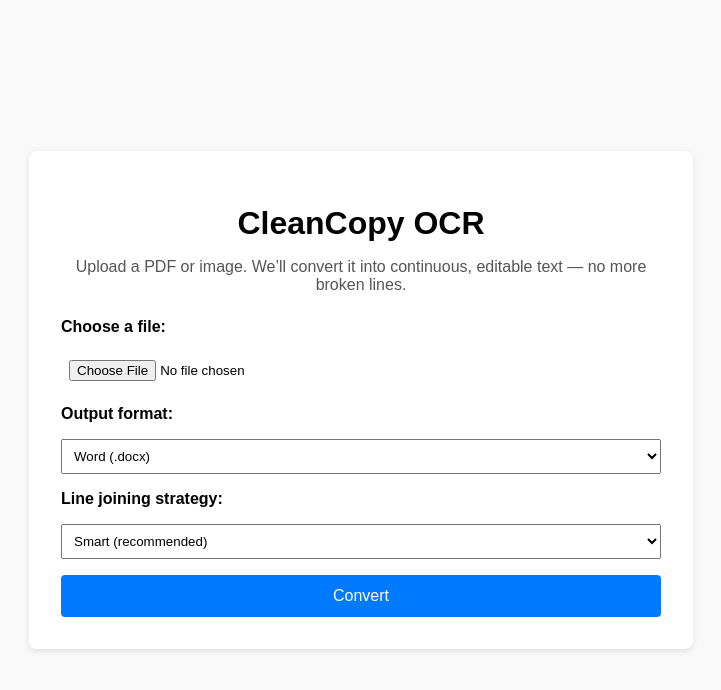
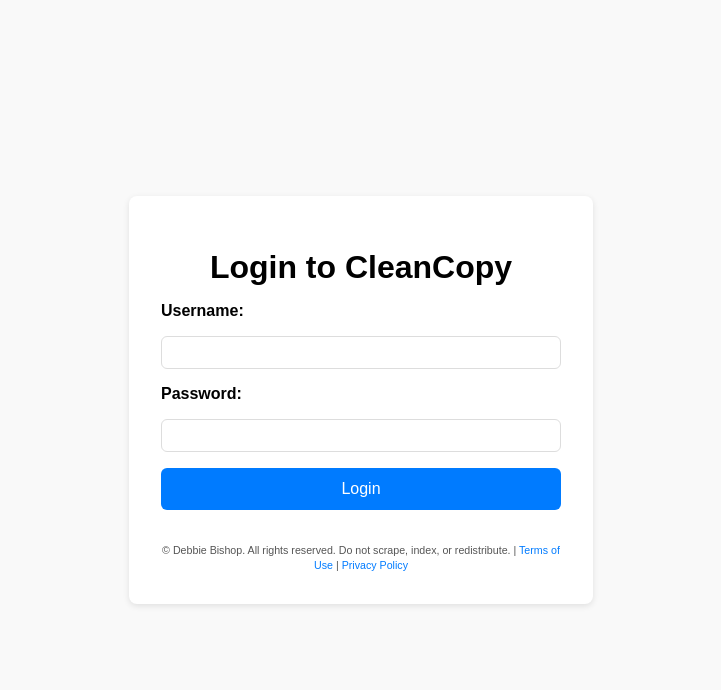
Before and after one commit to dbishop604/cleancopy_app, a Python web app: template templates/login.html in a window 1280 px wide. Shown: the top 690 px of the page, without its empty margins (279-1000 px from the left). Run offline with Jinja, Linux system fonts and the light colour scheme; the template is opened without the code that fills it, so the values that code supplies are empty.

Commit message:
Update login.html

```diff
--- a/templates/login.html
+++ b/templates/login.html
@@ -1,9 +1,9 @@
-<!doctype html>
+<!DOCTYPE html>
 <html lang="en">
 <head>
-    <meta charset="utf-8">
-    <meta name="viewport" content="width=device-width, initial-scale=1">
-    <title>CleanCopy OCR — Continuous Text Converter</title>
+  <meta charset="UTF-8">
+  <meta name="viewport" content="width=device-width, initial-scale=1.0">
+  <title>Login — CleanCopy OCR</title>
   <style>
     body {
       font-family: Arial, sans-serif;
@@ -20,43 +20,65 @@
       padding: 2rem;
       border-radius: 8px;
       box-shadow: 0 2px 6px rgba(0,0,0,0.1);
-        max-width: 600px;
+      max-width: 400px;
       width: 100%;
+    }
+    h1 {
       text-align: center;
+      margin-bottom: 1rem;
     }
-      h1 { margin-bottom: 1rem; }
-      p { margin-bottom: 1.5rem; color: #555; }
-      form { display: flex; flex-direction: column; gap: 1rem; text-align: left; }
-      label { font-weight: bold; }
-      input[type="file"], select { padding: 0.5rem; }
+    form {
+      display: flex;
+      flex-direction: column;
+      gap: 1rem;
+    }
+    label {
+      font-weight: bold;
+    }
+    input {
+      padding: 0.5rem;
+      border: 1px solid #ddd;
+      border-radius: 6px;
+    }
     button {
       background: #007bff;
       color: #fff;
       border: none;
       padding: 0.75rem;
       font-size: 1rem;
-        border-radius: 4px;
+      border-radius: 6px;
       cursor: pointer;
       transition: background 0.3s;
     }
-      button:hover { background: #0056b3; }
-      .upgrade {
+    button:hover {
+      background: #0056b3;
+    }
+    .flash {
+      background: #ffe5e5;
+      color: #900;
+      padding: 0.5rem;
+      margin-bottom: 1rem;
+      border-radius: 4px;
+      text-align: center;
+    }
+    footer {
       margin-top: 2rem;
-        padding: 1rem;
-        border: 1px solid #ddd;
-        border-radius: 6px;
-        background: #f0fdf4;
+      text-align: center;
+      font-size: 0.8rem;
+      color: #555;
     }
-      .upgrade h2 {
-        margin: 0 0 0.5rem 0;
-        color: #0f766e;
+    footer a {
+      color: #007bff;
+      text-decoration: none;
+    }
+    footer a:hover {
+      text-decoration: underline;
     }
   </style>
 </head>
 <body>
   <div class="container">
-      <h1>CleanCopy OCR</h1>
-      <p>Upload a PDF or image. We’ll convert it into continuous, editable text — no more broken lines.</p>
+    <h1>Login to CleanCopy</h1>
 
     {% with messages = get_flashed_messages() %}
     {% if messages %}
@@ -68,36 +90,23 @@
     {% endif %}
     {% endwith %}
 
-      <form action="/convert" method="POST" enctype="multipart/form-data">
-        <label for="file">Choose a file:</label>
-        <input type="file" id="file" name="file" accept=".pdf,.png,.jpg,.jpeg,.tiff,.tif,.bmp" required>
+    <form method="POST">
+      <label for="username">Username:</label>
+      <input type="text" id="username" name="username" required>
 
-        <label for="format">Output format:</label>
-        <select id="format" name="format">
-          <option value="docx" selected>Word (.docx)</option>
-          <option value="txt">Plain Text (.txt)</option>
-        </select>
+      <label for="password">Password:</label>
+      <input type="password" id="password" name="password" required>
 
-        <label for="join_strategy">Line joining strategy:</label>
-        <select id="join_strategy" name="join_strategy">
-          <option value="smart" selected>Smart (recommended)</option>
-          <option value="aggressive">Aggressive (strip most line-breaks)</option>
-          <option value="none">No joining (raw OCR)</option>
-        </select>
-
-        <button type="submit">Convert</button>
+      <button type="submit">Login</button>
     </form>
 
-      {% if plan == "free" %}
-      <div class="upgrade">
-        <h2>Need to convert larger files?</h2>
-        <p>Free plan allows <strong>up to 5MB</strong>.
-           Upgrade to <strong>Pro ($16/month)</strong> and convert files up to <strong>50MB</strong>.</p>
-        <a href="{{ url_for('upgrade') }}">
-          <button style="background:#0f766e;">Upgrade to Pro</button>
-        </a>
-      </div>
-      {% endif %}
+    <footer>
+      <small>
+        © Debbie Bishop. All rights reserved. Do not scrape, index, or redistribute. |
+        <a href="terms.html" target="_blank">Terms of Use</a> |
+        <a href="privacy.html" target="_blank">Privacy Policy</a>
+      </small>
+    </footer>
   </div>
 </body>
 </html>
```
Lines whose indentation alone changed are shown as unchanged.
